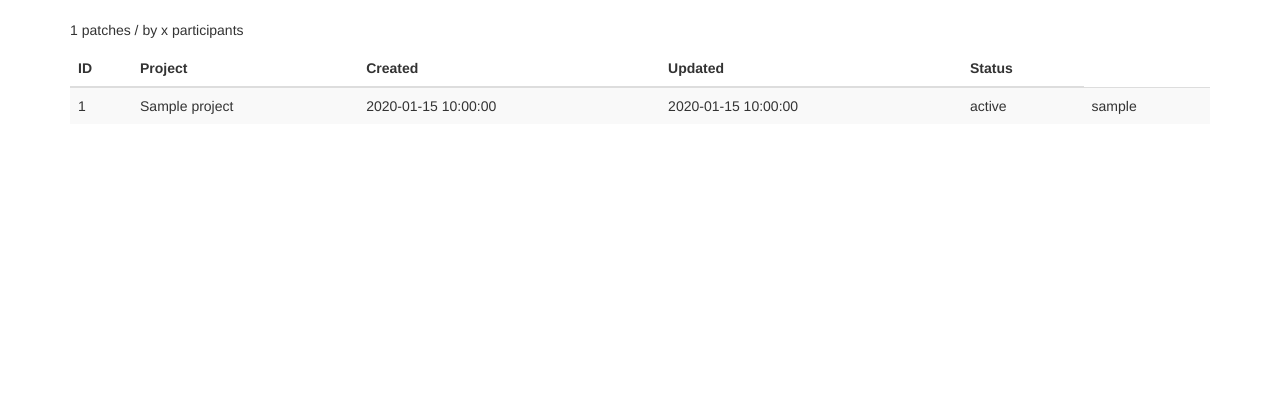
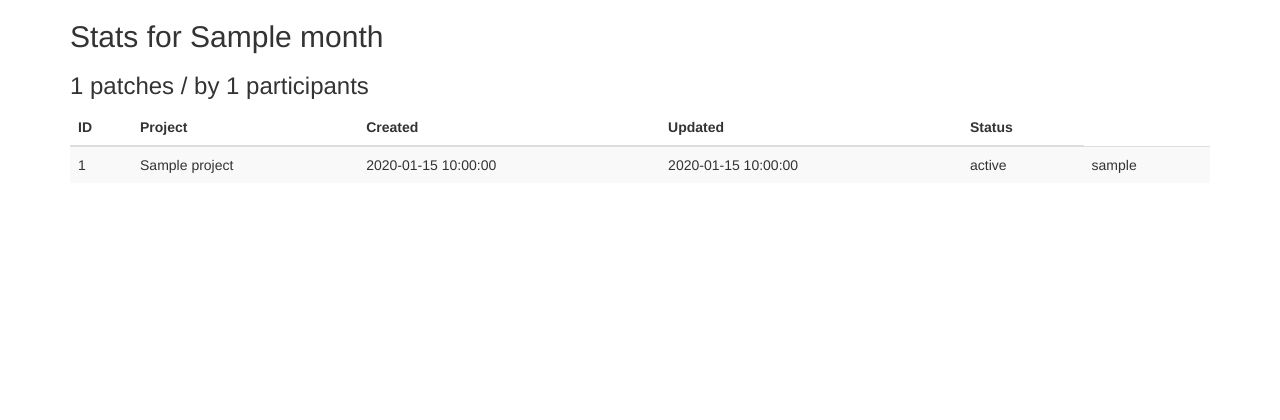
Before and after one commit to wikimedia/labs-tools-awmd-stats, a Python web app: template templates/patch.html in a window 1280 px wide. Shown: the top 420 px of the page. Run offline with Jinja, Linux system fonts and the light colour scheme; the template is opened without the code that fills it: most values are stand-ins (such as "Sample title", 1, 10 or a date in 2020); some libraries are stand-ins or nearby versions.

Commit message:
get the list of patch submitters

```diff
--- a/templates/patch.html
+++ b/templates/patch.html
@@ -1,8 +1,8 @@
 {% extends "base.html" %}
 {% block content %}
 	<div class="container">
-       <h2></h2>
-		<p>{{stats|length}} patches / by x participants </p>
+       <h2>Stats for {{month}}</h2>
+       <h3>{{stats|length}} patches / by {{stats.username|length}} participants</h3>
 		<table class="table table-striped">
 			<thead>
 				<tr>
```
Also changed, not shown: app.py (+5 -2 lines).
